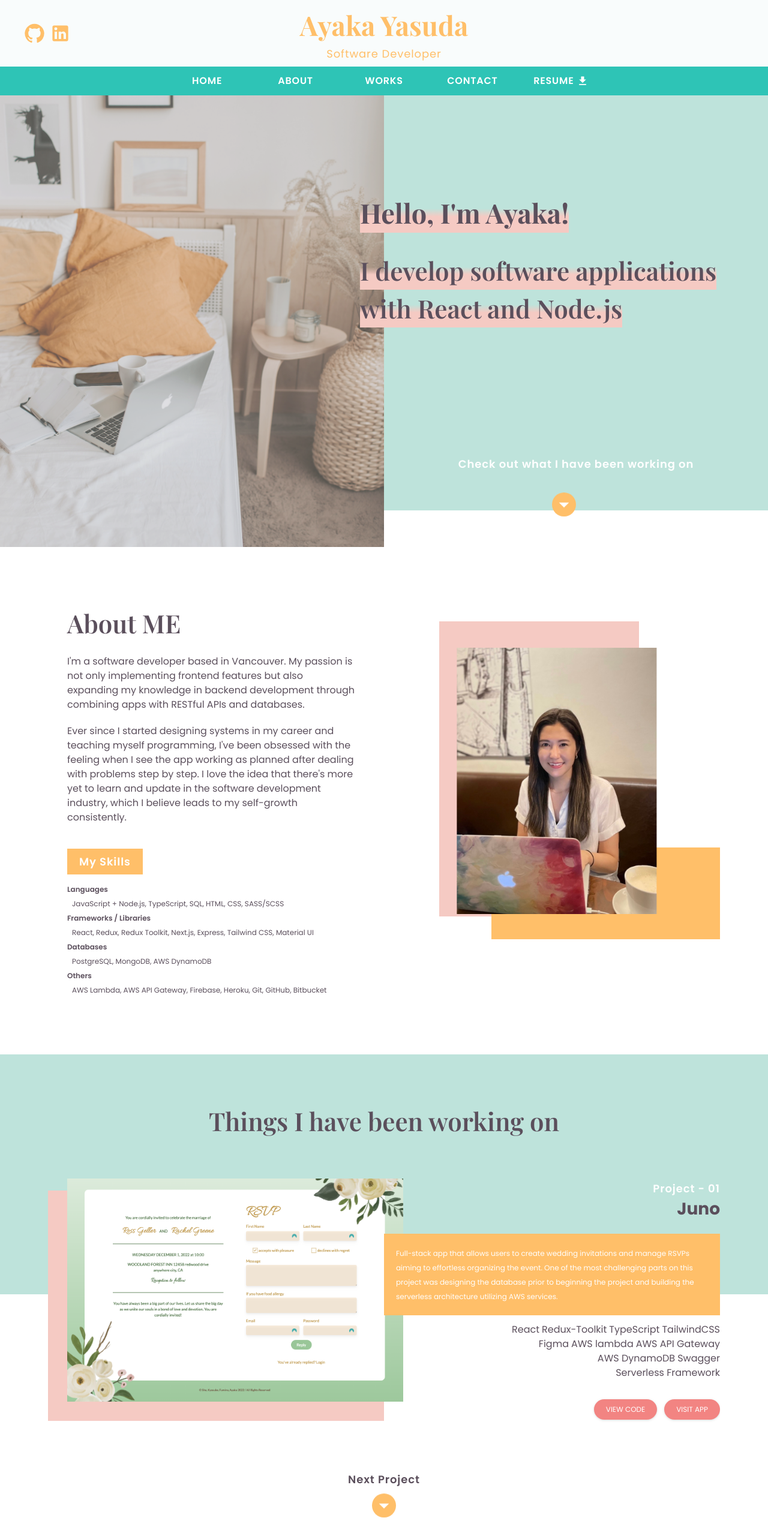
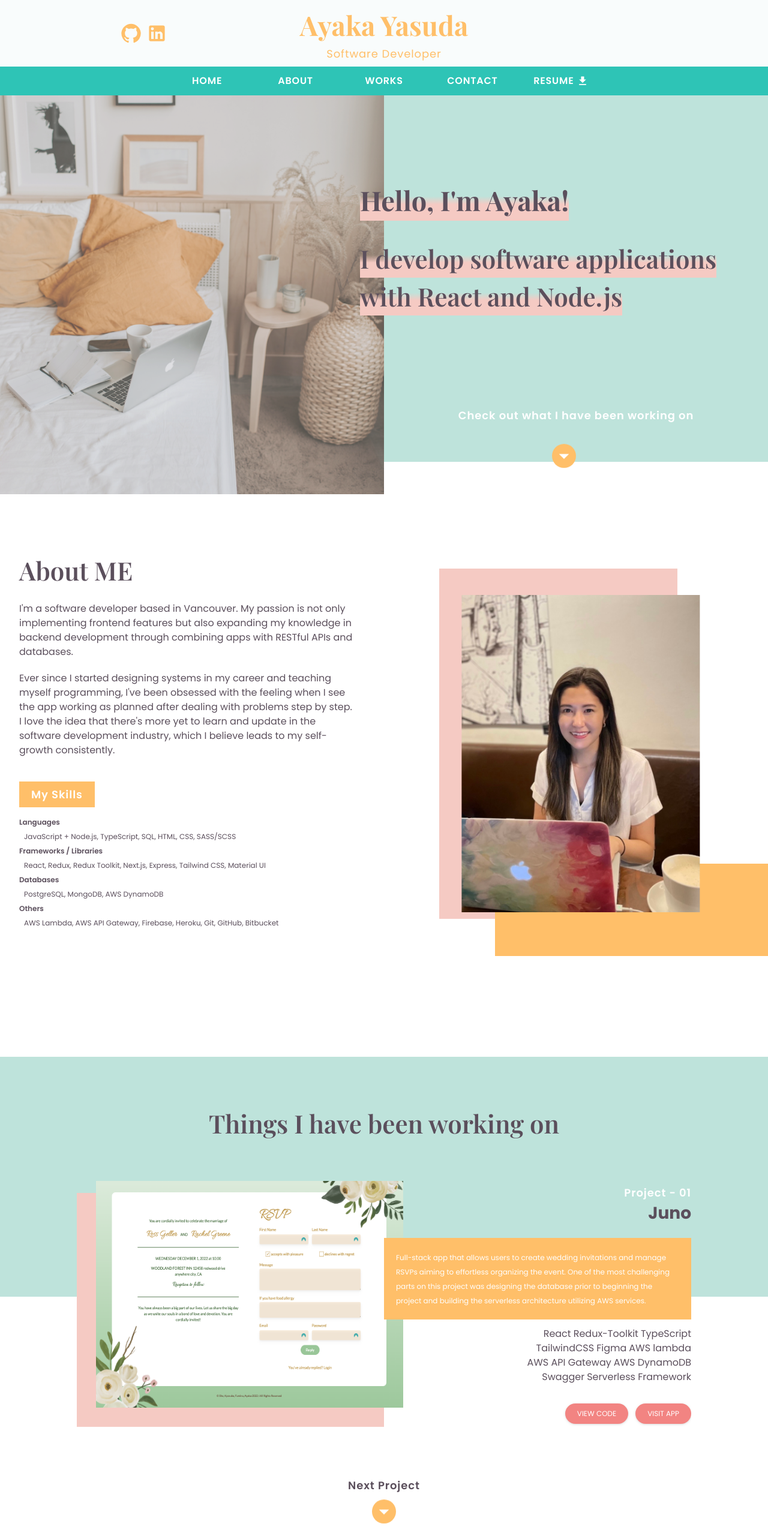
Before and after one commit to AyakaYasuda/portfolio, a Next.js app: page / in a window 1280 px wide. Shown: the top 2566 px of the page at 60% size. Built offline with nearby package versions, Linux system fonts and the light colour scheme.

Commit message:
added max-width for each section

```diff
--- a/components/About.js
+++ b/components/About.js
@@ -5,7 +5,7 @@ const About = ({ data }) => {
   return (
     <div
       id="about"
-      className="relative grid grid-cols-1 md:grid-cols-2 mt-72 mb-16 md:my-16 md:mx-20 lg:md-28 md:gap-8 overflow-x-hidden"
+      className="relative grid grid-cols-1 md:grid-cols-2 mt-72 mb-16 md:my-16 md:mx-auto lg:md-28 md:gap-8 overflow-x-hidden max-w-screen-xl"
     >
       <section className="py-8 px-8">
         <h3 className="text-brown text-left">About ME</h3>
--- a/components/Home.js
+++ b/components/Home.js
@@ -7,7 +7,7 @@ const Home = ({ data }) => {
   return (
     <div
       id="home"
-      className="relative z-0 w-full h-2/4 md:h-[60vw] md:GridCenter md:grid-cols-2"
+      className="relative z-0 w-full h-2/4 md:h-[85vh] md:max-h-[85vh] md:GridCenter md:grid-cols-2 md:overflow-y-hidden"
     >
       <img
         src={data.topImage}
--- a/components/Works.js
+++ b/components/Works.js
@@ -27,7 +27,7 @@ const Works = ({ data }) => {
       <h3 className="text-brown text-center mb-8 md:mb-16">
         Things I have been working on
       </h3>
-      <div id="projectsWindow" className="h-[92%] md:h-[92%] overflow-y-auto">
+      <div id="projectsWindow" className="h-[92%] md:h-[92%] overflow-y-auto max-w-screen-lg mx-auto">
         {data.map((work, index) => (
           <div
             id={`project-${work.id}`}
--- a/components/layout/DesktopMenu.js
+++ b/components/layout/DesktopMenu.js
@@ -5,8 +5,8 @@ import DownloadIcon from '@mui/icons-material/Download';
 
 const DesktopMenu = () => {
   return (
-    <nav>
-      <ul className="GridCenter grid-cols-5 gap-2 bg-green-dark py-3 px-32 lg:grid-cols-7">
+    <nav className="bg-green-dark py-3 px-32">
+      <ul className="GridCenter grid-cols-5 gap-2 max-w-screen-xl mx-auto lg:grid-cols-7">
         <li className="NavLink lg:col-start-2">
           <Scroll to="home" smooth={true} duration={600} offset={-135}>
             HOME
--- a/components/layout/Layout.js
+++ b/components/layout/Layout.js
@@ -36,7 +36,7 @@ const Layout = ({ children }) => {
   const desktopHeader = (
     <>
       <header className="GridCenter grid-cols-3 bg-blue-light px-10 py-2">
-        <ul className="FlexJustifyStart gap-2 justify-self-start">
+        <ul className="FlexJustifyStart gap-2 justify-self-start max-w-screen-xl mx-auto">
           <li className="Hover">
             <a
               href="https://github.com/AyakaYasuda"
--- a/components/ui/ContactCard.js
+++ b/components/ui/ContactCard.js
@@ -4,7 +4,7 @@ import Button from './Button';
 
 const ContactCard = ({ message, phone, email }) => {
   return (
-    <div className="bg-orange w-[95%] md:w-2/3 mx-auto px-5 py-20 lg:p-20 FlexColumn gap-y-16 mb-20">
+    <div className="bg-orange w-[95%] md:w-2/3 max-w-screen-md mx-auto px-5 py-20 lg:p-20 FlexColumn gap-y-16 mb-20">
       <h3 className="text-brown text-center">Reach Me Out</h3>
       <p className="text-white text-center px-10 lg:px-28">{message}</p>
       <Button
--- a/components/ui/ProfileImage.js
+++ b/components/ui/ProfileImage.js
@@ -3,7 +3,7 @@ import BackgroundBox from './BackgroundBox';
 
 const ProfileImage = ({image}) => {
   return (
-    <section className="relative mx-16 md:my-10 h-[48vw]">
+    <section className="relative mx-16 md:my-10 h-[48vw] md:h-[730px]">
       <BackgroundBox
         bgColor="bg-pink-light"
         width="w-10/12 md:w-4/5"
--- a/components/ui/ProjectImage.js
+++ b/components/ui/ProjectImage.js
@@ -7,13 +7,13 @@ const ProjectImage = ({ image }) => {
       <BackgroundBox
         bgColor="bg-pink-light"
         width="w-[88%] md:w-full"
-        height="h-[50vw] md:h-[30vw]"
+        height="h-[50vw] md:h-[390px]"
         position="z-10"
       />
       <img
         src={image}
         alt="project image"
-        className="absolute -top-7 left-1/2 -translate-x-1/2 object-fit w-[83vw] h-[50vw] z-20 md:w-[45vw] md:h-[30vw] md:-top-8 md:translate-x-0 md:left-8"
+        className="absolute -top-7 left-1/2 -translate-x-1/2 object-fit w-[83vw] h-[50vw] z-20 md:w-[650px] md:h-[390px] md:-top-8 md:translate-x-0 md:left-8"
       />
     </section>
   );
```
